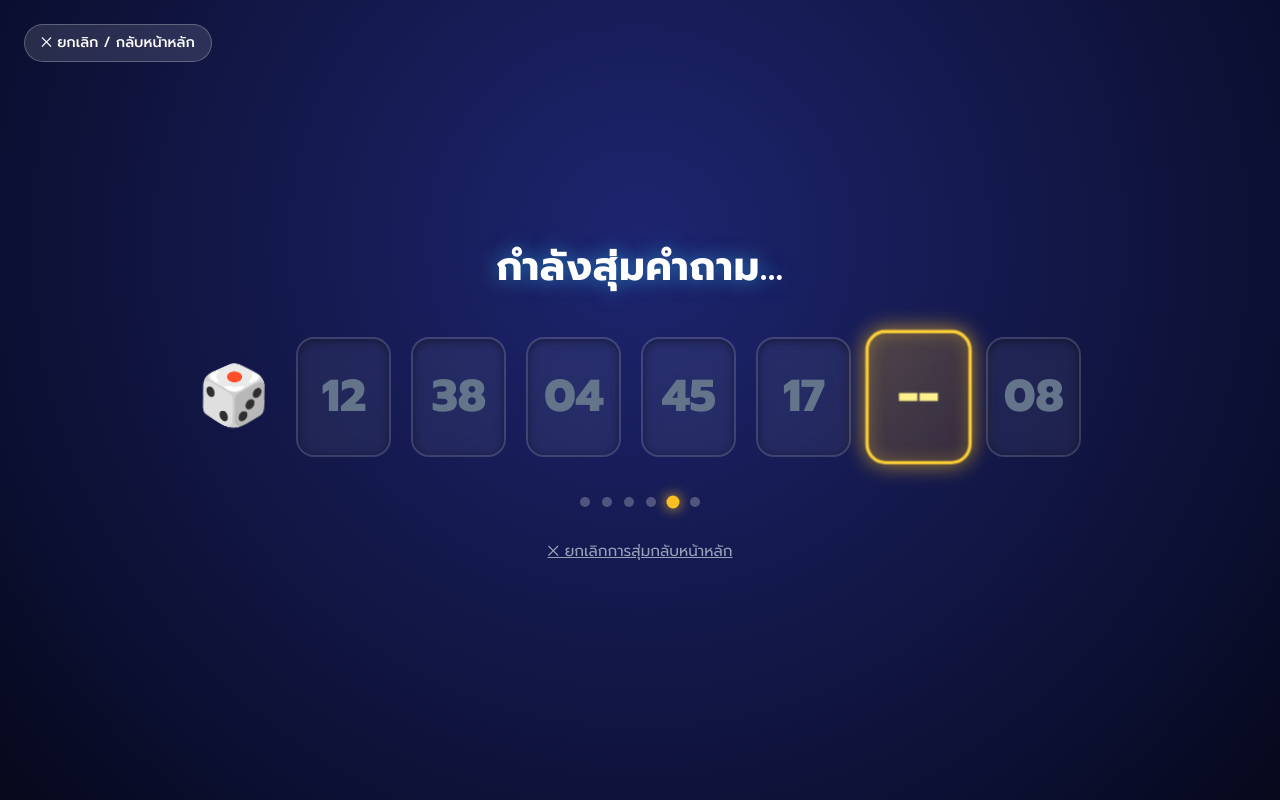
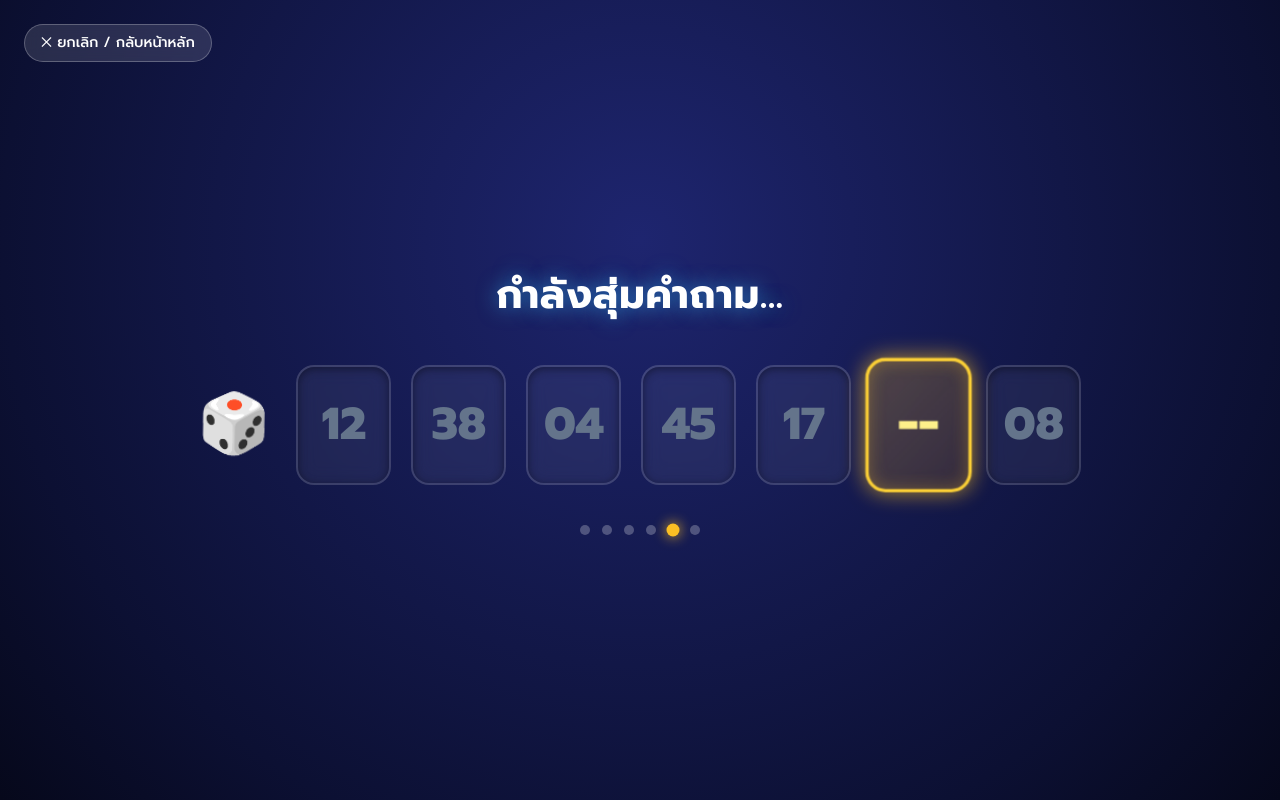
Before and after one commit to aphiwat-oboun/CS_Random_Quiz, a Django app: template templates/random_animation.html in a window 1280 px wide. Run offline with Django 5.2, Linux system fonts and the light colour scheme; the template is opened without the code that fills it, so the values that code supplies are empty; some libraries are stand-ins or nearby versions.

Commit message:
Remove unstyled bottom cancel link from slot animation page

```diff
--- a/templates/random_animation.html
+++ b/templates/random_animation.html
@@ -36,12 +36,6 @@
     <div class="slot-dot"></div>
     <div class="slot-dot active"></div>
     <div class="slot-dot"></div>
-  </div>
-
-  <div style="margin-top: 2rem;">
-    <a href="{% url 'home' %}" style="color: #94a3b8; font-size: 0.95rem; text-decoration: underline;">
-      ✕ ยกเลิกการสุ่มกลับหน้าหลัก
-    </a>
   </div>
 </main>
 {% endblock %}
```
